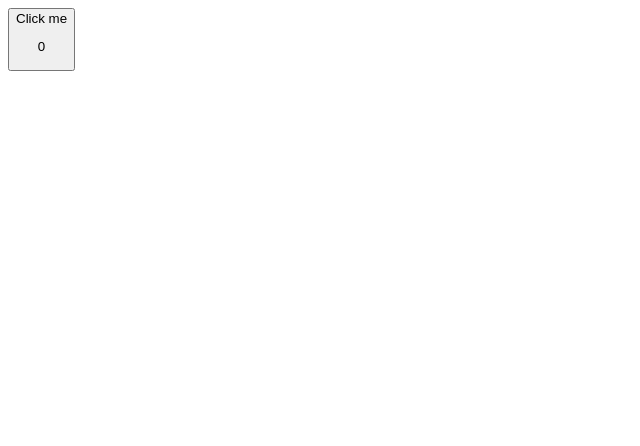
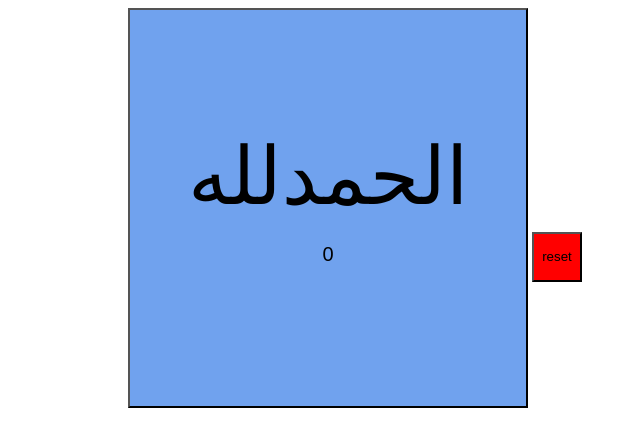
Before and after one commit to stitch099/masbaha-repo, a plain HTML site: page index.html in a window 1280 px wide. Shown: the whole page, without its empty margins (0-640 px from the left). Drawn offline with Linux system fonts and the light colour scheme.

Commit message:
tt finished masbaha

```diff
--- a/index.html
+++ b/index.html
@@ -8,37 +8,35 @@
         <link rel="stylesheet" href="style1.css">
     </head>
     <body>
+    <div class="container">
             <script type="text/javascript">
 
             var clicks = 0;
-    function hello() {
+            function increment () {
                 clicks += 1;
                 document.getElementById("clicks").innerHTML = clicks;
             };
+            function reset () {
+                let clicks = 0;
+                clicks = 0;
+                document.getElementById("clicks").innerHTML = clicks;
+            }
             </script>
-    <button type="button" onclick="hello()">Click me
-    <p> <a id="clicks">0</a></p>
+        <button type="button" onclick="increment()" class="button">
+            الحمدلله
+            <p>
+                <a id="clicks">
+                0
+                </a>
+            </p>
+        </button>
+        <button type="button" onclick="reset()" class = "smallButton">
+            reset
         </button>
 
+    </div>
 </body>
 </html>
 
-
-<!-- <html>
-<head>
-    <title>Space Clicker</title>
-</head> -->
-
-<!-- <body>
-    <script type="text/javascript">
-
-    var clicks = 0;
-    function hello() {
-        clicks += 1;
-        document.getElementById("clicks").innerHTML = clicks;
-    };
-    </script>
-    <button type="button" onclick="hello()">Click me</button>
-    <p>Clicks: <a id="clicks">0</a></p>
-
-</body></html> -->
+<!-- <button type="button" onclick="reset()" class = "smallButton">
+            reset -->
--- a/style1.css
+++ b/style1.css
@@ -8,16 +8,25 @@ html{
     background-size: cover;
 } */
 .button{
-    width: 100px;
-    height: 100px;
-    margin-left : 200px;
+    background-color: rgb(112, 162, 238);
+    width: 400px;
+    height: 400px;
+    background-position: center;
+    text-align: center;
+    font-size: 80px;
 }
-
-
-.box{
-    background-color: rgba(0, 0, 0, 0.589);
+.smallButton {
+    background-color: red;
+    width: 50px;
+    height: 50px;
+    text-align: center;
+}
+p {
+    font-size: 20px;
+    color: #000;
+}
+.container{
     width: 1024px;
-    height: 600px;
-    margin-left: 500px;
-    margin-right: 500px;
+    margin-left: auto;
+    margin-right: auto;
 }
```
Lines whose indentation alone changed are shown as unchanged.
